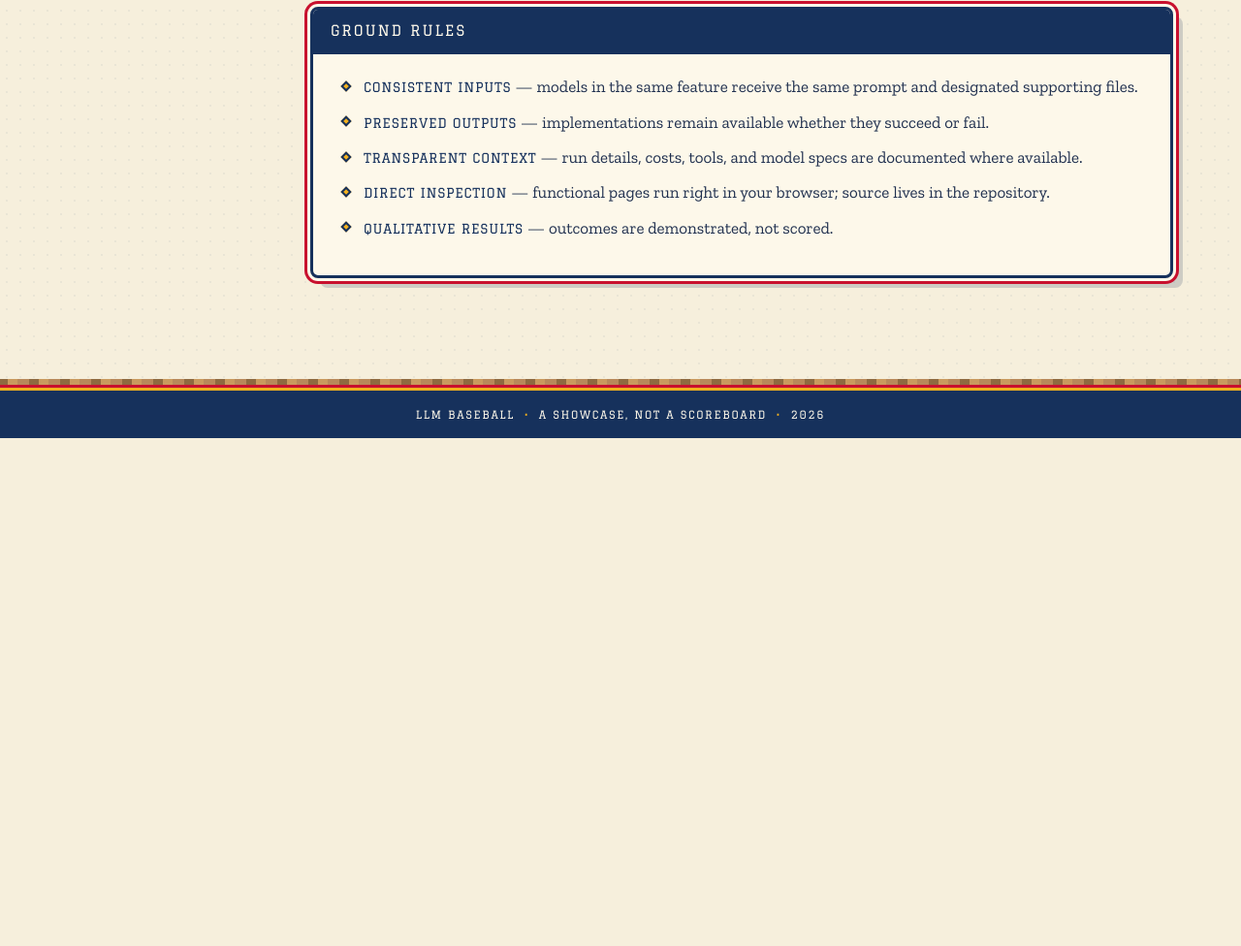
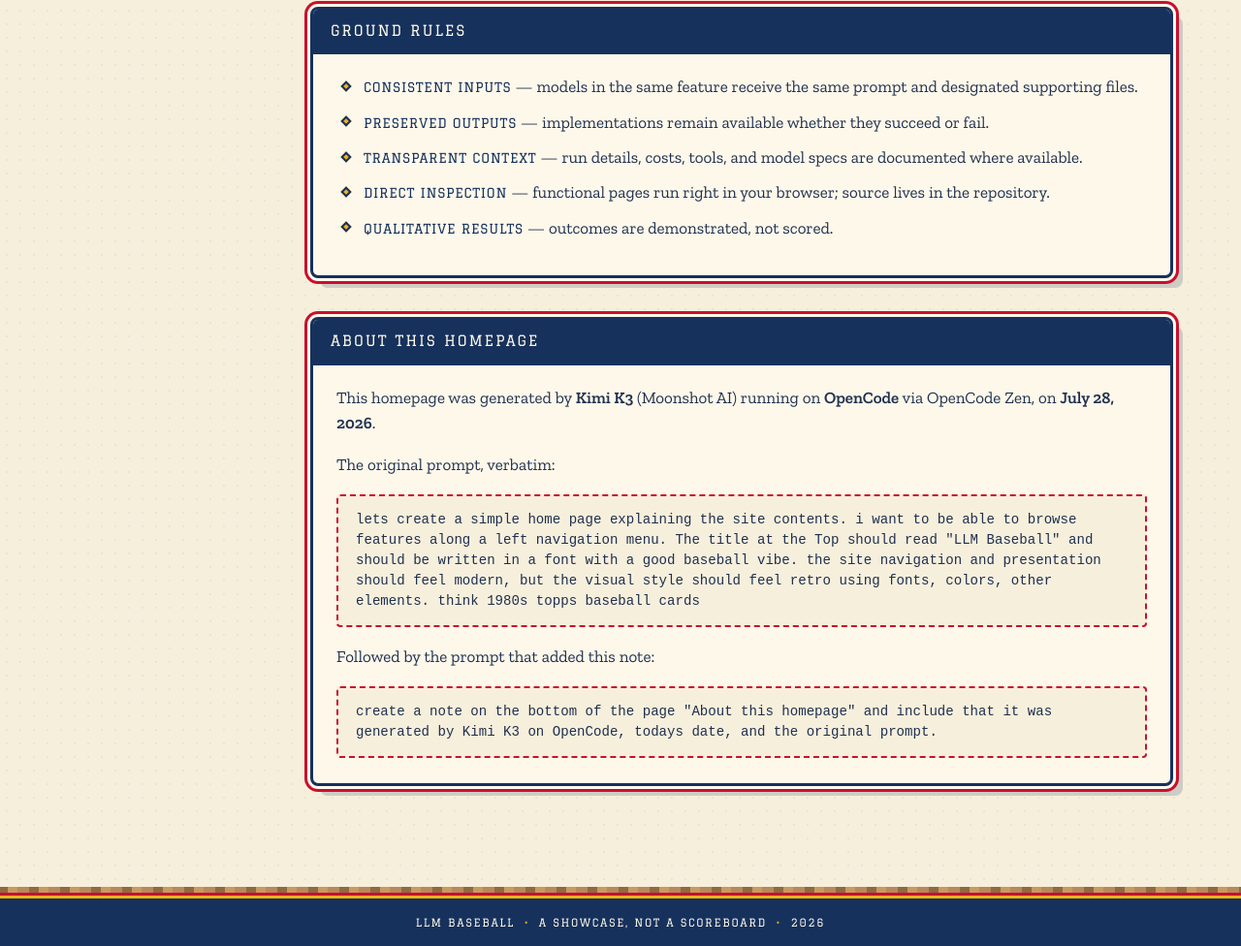
Before and after one commit to john-cramer/llm-baseball, a plain HTML site: page index.html in a window 1280 px wide. Shown: the part 1578-2554 px from the top of the page at 97% size. Before the commit the page ends 2030 px from the top, so only its background shows below. Drawn offline with nearby package versions, Linux system fonts and the light colour scheme.

Commit message:
update homepage with prompt details, how it was made

```diff
--- a/assets/site.css
+++ b/assets/site.css
@@ -468,6 +468,19 @@ a {
   color: rgba(32, 48, 79, 0.75);
 }
 
+/* Verbatim prompt clipping — typewriter note with a dashed "cut-out" edge. */
+.prompt-quote {
+  margin: 12px 0 4px;
+  padding: 14px 18px;
+  font-family: "Courier New", Courier, monospace;
+  font-size: 0.88rem;
+  line-height: 1.5;
+  color: var(--ink);
+  background: var(--cream);
+  border: 2px dashed var(--red);
+  border-radius: 4px;
+}
+
 /* --------------------------------------------------------------------------
    Footer
    -------------------------------------------------------------------------- */
--- a/index.html
+++ b/index.html
@@ -139,6 +139,17 @@
         </div>
       </section>
 
+      <section class="card">
+        <div class="card-header alt">About This Homepage</div>
+        <div class="card-body">
+          <p>This homepage was generated by <strong>Kimi K3</strong> (Moonshot AI) running on <strong>OpenCode</strong> via OpenCode Zen, on <strong>July 28, 2026</strong>.</p>
+          <p>The original prompt, verbatim:</p>
+          <blockquote class="prompt-quote">lets create a simple home page explaining the site contents. i want to be able to browse features along a left navigation menu. The title at the Top should read "LLM Baseball" and should be written in a font with a good baseball vibe. the site navigation and presentation should feel modern, but the visual style should feel retro using fonts, colors, other elements. think 1980s topps baseball cards</blockquote>
+          <p>Followed by the prompt that added this note:</p>
+          <blockquote class="prompt-quote">create a note on the bottom of the page "About this homepage" and include that it was generated by Kimi K3 on OpenCode, todays date, and the original prompt.</blockquote>
+        </div>
+      </section>
+
     </main>
   </div>
 
```
